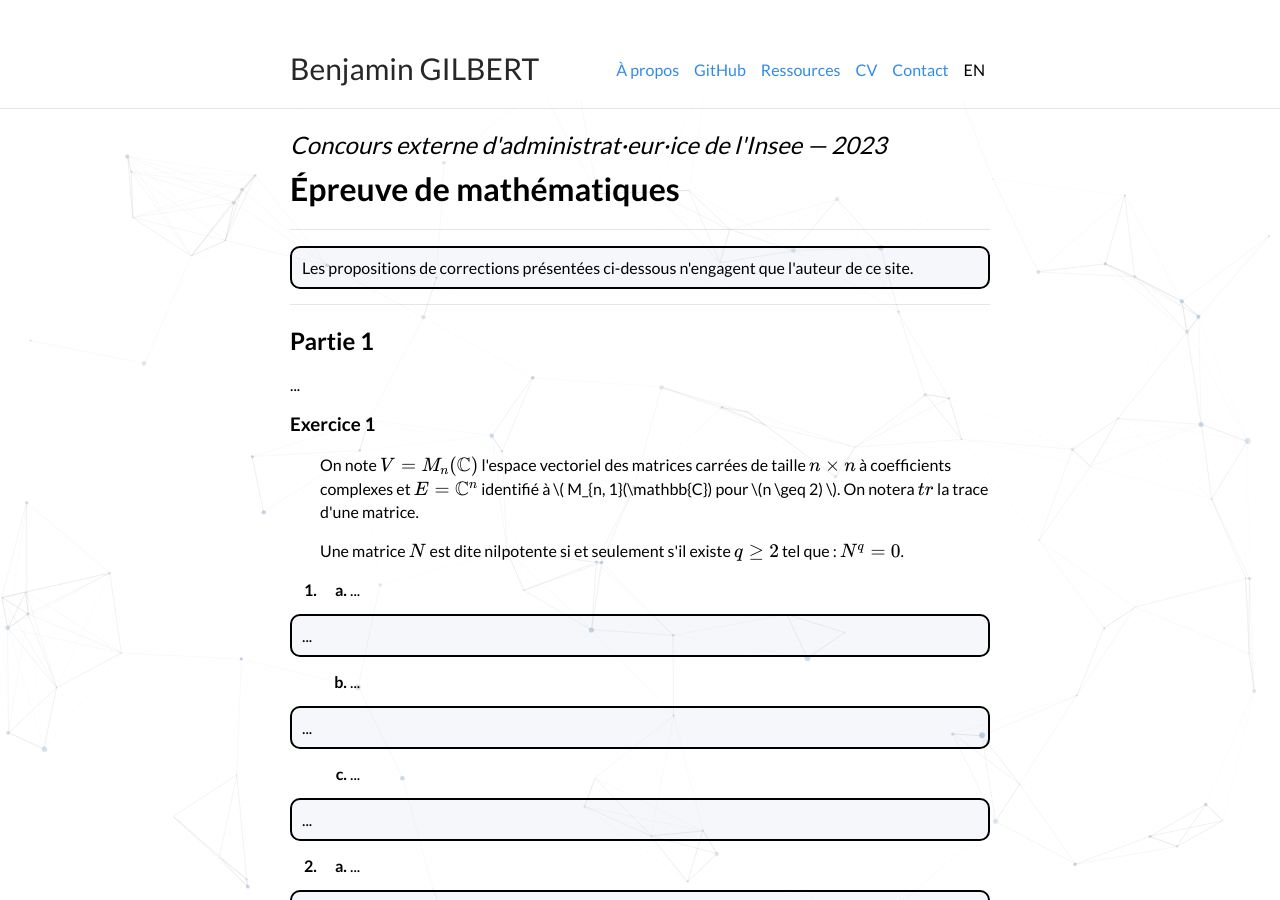
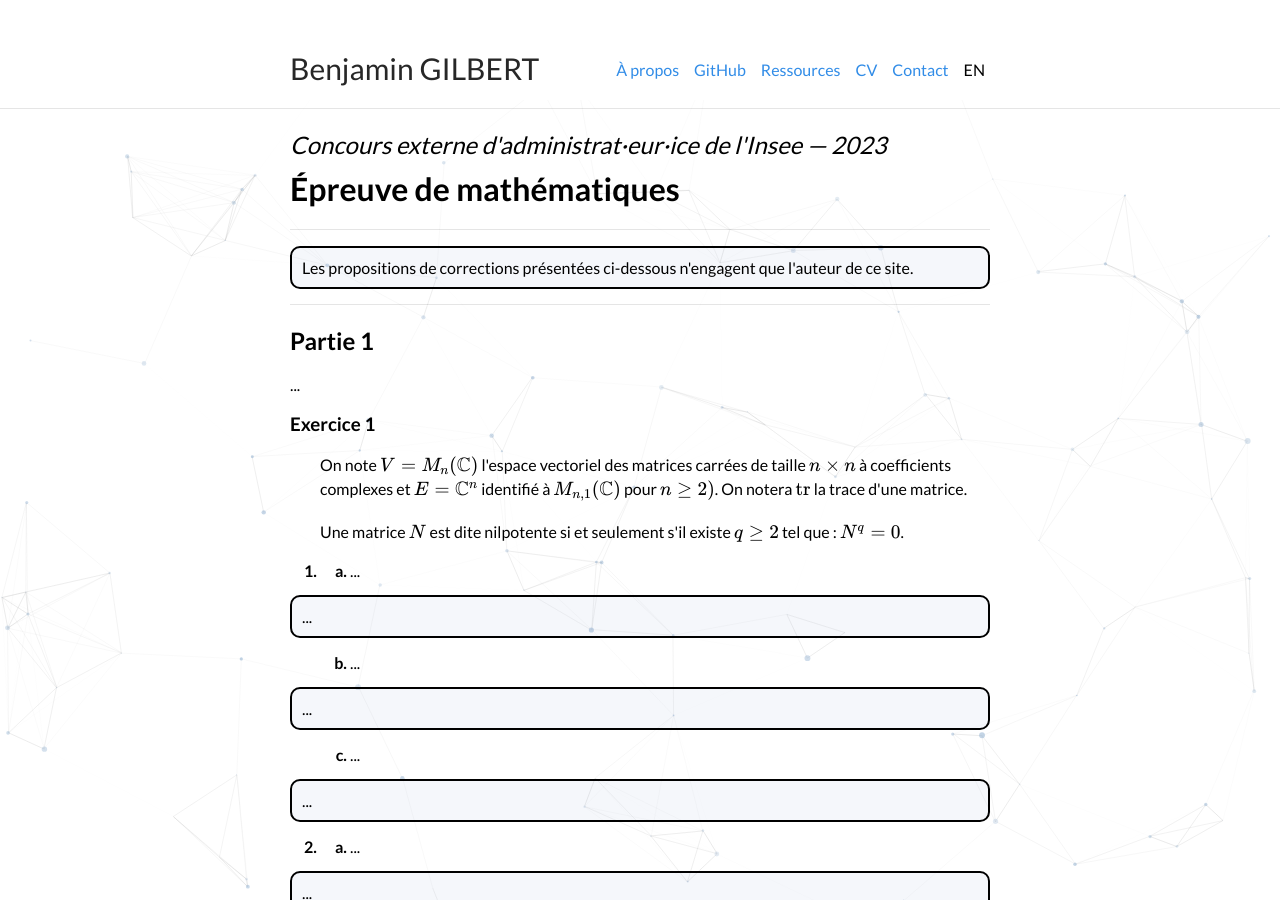
Before and after one commit to bglbrt/bglbrt.github.io, a Jekyll site: the page built from fr/ressources/corrections/insee_administrateur_externe_2023.md, in a window 1280 px wide and 900 px high. Built offline with Jekyll 4.4.1, drawn with Linux system fonts in a browser that asks for light colours; nearby versions of some CDN libraries.

Commit message:
Mise à jour du site (sujet 2023)

```diff
--- a/fr/ressources/corrections/insee_administrateur_externe_2023.md
+++ b/fr/ressources/corrections/insee_administrateur_externe_2023.md
@@ -27,7 +27,7 @@
 
 <ol type="1" start="1">
     <p>
-    On note \( V=M_{n}(\mathbb{C}) \) l'espace vectoriel des matrices carrées de taille \( n \times n \) à coefficients complexes et \( E=\mathbb{C}^{n} \) identifié à \( M_{n, 1}(\mathbb{C}) pour \(n \geq 2) \). On notera \( tr \) la trace d'une matrice.
+    On note \( V=M_{n}(\mathbb{C}) \) l'espace vectoriel des matrices carrées de taille \( n \times n \) à coefficients complexes et \( E=\mathbb{C}^{n} \) identifié à \( M_{n, 1}(\mathbb{C}) \) pour \(n \geq 2) \). On notera \( \mathrm{tr} \) la trace d'une matrice.
     <br><br>
     Une matrice \( N \) est dite nilpotente si et seulement s'il existe \( q \geq 2 \) tel que : \( N^{q} = 0 \).
     </p>
```
